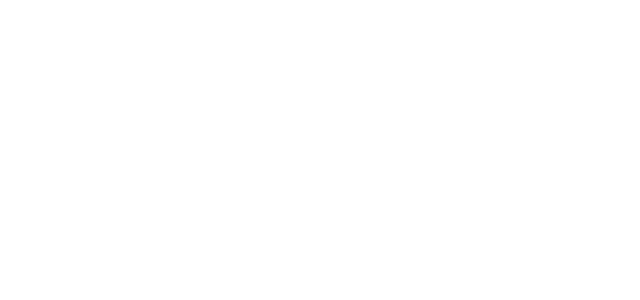
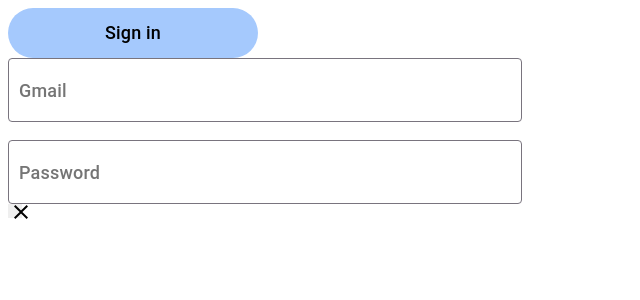
Before and after one commit to gigilya/Drive, a React (Create React App) app: page / in a window 1280 px wide. Shown: the top 300 px of the page, without its empty margins (0-640 px from the left). Built offline with nearby package versions, Linux system fonts and the light colour scheme.

Commit message:
Создание компонентов авторизации

```diff
--- a/package.json
+++ b/package.json
@@ -8,7 +8,8 @@
     "@testing-library/user-event": "^13.5.0",
     "react": "^18.3.1",
     "react-dom": "^18.3.1",
-    "react-scripts": "5.0.1",
+    "react-scripts": "^5.0.1",
+    "react-svg": "^16.1.34",
     "web-vitals": "^2.1.4"
   },
   "scripts": {
--- a/src/App.js
+++ b/src/App.js
@@ -1,8 +1,17 @@
 // import './App.css';
+import React from 'react';
+import Button from './components/buttons/ButtonAutorization.jsx';
+import InputAuthorization from './components/inputs/InputAuthorization.jsx';
+import CloseButton from './components/buttons/ButtonClose.jsx';
 
 function App() {
   return (
-    <div className="App">
+    <div>
+      <Button />
+      <InputAuthorization type="email" placeholder="Gmail" />
+      <br/>
+      <InputAuthorization type="password" placeholder="Password" />
+      <CloseButton />
     </div>
   );
 }
--- /dev/null
+++ b/src/components/buttons/ButtonAuthorization.css
@@ -0,0 +1,20 @@
+.button {
+    border-radius: 100px;
+    width: 250px;
+    height: 50px;
+    background: #a5c9fd;
+    padding: 10px 24px;
+    font-family: var(--font-family);
+    font-size: 18px;
+    font-weight: 500;
+    line-height: 111%;
+    letter-spacing: 0.01em;
+    text-align: center;
+    color: #000;
+    border: none;
+    cursor: pointer;
+}
+
+:root {
+    --font-family: "Roboto", sans-serif;
+  }
--- /dev/null
+++ b/src/components/buttons/ButtonAutorization.jsx
@@ -0,0 +1,16 @@
+import React from 'react';
+import './ButtonAuthorization.css'
+
+const Button = () => {
+    const handleClick = () => {
+      console.log('click');
+    };
+
+    return (
+      <button className="button" onClick={handleClick}>
+        Sign in
+      </button>
+    );
+  };
+
+export default Button;
--- /dev/null
+++ b/src/components/buttons/ButtonClose.css
@@ -0,0 +1,7 @@
+.button-close {
+    border: none;
+    cursor: pointer;
+    width: 14px;
+    height: 14px;
+    fill: #000;
+  }
--- /dev/null
+++ b/src/components/buttons/ButtonClose.jsx
@@ -0,0 +1,18 @@
+import React from 'react';
+import './ButtonClose.css'
+
+const CloseButton = () => {
+    const handleClick = () => {
+        console.log('click');
+    };
+
+    return (
+        <button className='button-close' onClick={handleClick}>
+           <svg fill="none" xmlns="http://www.w3.org/2000/svg">
+                <path d="M1.4 14L0 12.6L5.6 7L0 1.4L1.4 0L7 5.6L12.6 0L14 1.4L8.4 7L14 12.6L12.6 14L7 8.4L1.4 14Z" fill="black" />
+            </svg>
+        </button>
+  );
+};
+
+export default CloseButton;
--- /dev/null
+++ b/src/components/inputs/InputAuthorization.css
@@ -0,0 +1,16 @@
+.input {
+    border: 1px solid #79747e;
+    border-radius: 4px;
+    width: 500px;
+    height: 60px;
+    font-family: var(--font-family);
+    font-size: 18px;
+    font-weight: 500;
+    line-height: 111%;
+    letter-spacing: 0.01em;
+    padding-left: 10px;
+}
+
+:root {
+    --font-family: "Roboto", sans-serif;
+}
--- /dev/null
+++ b/src/components/inputs/InputAuthorization.jsx
@@ -0,0 +1,14 @@
+import React from 'react';
+import './InputAuthorization.css'
+
+const InputAuthorization = ({ type, placeholder }) => {
+    return (
+      <div>
+        <label>
+          <input className='input' type={type} placeholder={placeholder} />
+        </label>
+      </div>
+    );
+  };
+
+  export default InputAuthorization;
```
Also changed, not shown: src/components/buttons/Button.jsx (deleted, +0 -12 lines), src/components/buttons/Button.css (deleted), 1 other file (tests, documents, lock files or other folders).
